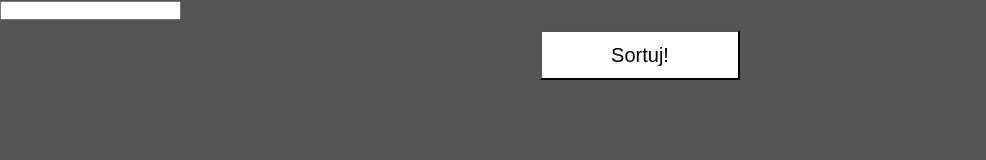
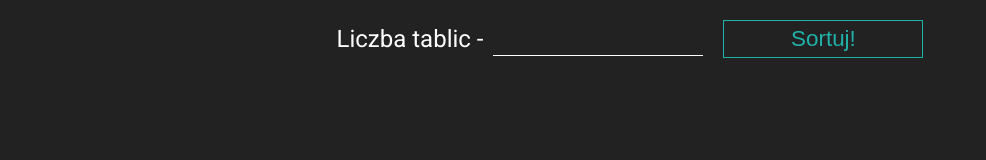
Before and after one commit to KacperBiedka/BubbleSort, a plain HTML site: page index.html in a window 1280 px wide. Shown: the whole page, without its empty margins (0-986 px from the left). Drawn offline with Linux system fonts and the light colour scheme.

Commit message:
Added styling

```diff
--- a/index.html
+++ b/index.html
@@ -7,8 +7,11 @@
     <link href="main.css" rel="stylesheet" />
 </head>
 <body>
-<input type="number" id="sortInput" value=""/>
-<button class="submit" onClick="handleSubmit()" type="submit">Sortuj!</button>
+<div class="input-container">
+    <label for="sortInput">Liczba tablic - </label>
+    <input type="number" id="sortInput" value=""/>
+    <button class="submit" onClick="handleSubmit()" type="submit">Sortuj!</button>
+</div>
 <div class="results">
 </div>
 <script src="./sort.js"></script>
--- a/main.css
+++ b/main.css
@@ -4,30 +4,79 @@
 }
 
 body {
-    background: #555;
+    background: #222;
     font-family: 'Roboto', sans-serif;
 }
 
-.sort {
-    display: block;
-    margin: auto;
-    width: 250px;
-    height: 30px;
-    padding: 10px;
-    margin-top: 10%;
+label {
+    color: #fff;
+    font-size: 1.5rem;
+    margin-right: 10px;
+}
+
+.input-container {
+    display: flex;
+    justify-content: center;
+    align-items: center;
+    text-align: center;
+}
+
+#sortInput {
+    background: none;
+    border: none;
+    width: 200px;
+    border-bottom: solid 1px #fff;
+    text-align: center;
+    font-size: 1.5rem;
+    color: #fff;
+    margin-top: -5px;
+    padding: 5px;
+}
+
+input:focus {
+    outline: none;
 }
 
 .submit {
     display: block;
-    margin: auto;
+    margin: 20px;
     width: 200px;
-    height: 50px;
-    font-size: 20px;
-    background: #fff;
-    margin-top: 10px;
+    font-size: 1.4rem;
+    background: none;
+    color: lightseagreen;
+    border: solid 1px lightseagreen;
+    padding: 5px;
+    cursor: pointer;
+    transition: transform 0.25s ease-in-out;
+}
+
+.submit:hover {
+    transform: scale(1.025);
 }
 
 .results {
+    margin: auto;
+    margin-top: 20px;
+    text-align: center;
+    max-width: 800px;
+}
+
+.result {
+    margin: 25px auto;
+    max-width: 600px;
+    border-bottom: solid 1px #fff;
+    padding: 20px 5px;
+}
+
+.iterations {
+    text-align: left;
+    text-decoration: underline;
+    text-decoration-color: lightseagreen;
+    margin-bottom: 10px;
+}
+
+.array {
+    text-align: right;
     margin-top: 20px;
 }
 
@@ -43,10 +92,8 @@ body {
 h1 {
     display: block;
     margin: auto;
-    text-align: center;
     color: #fff;
-    font-size: 30px;
-
+    font-size: 1.25rem;
 }
 
 input[type=number]::-webkit-inner-spin-button,
```
